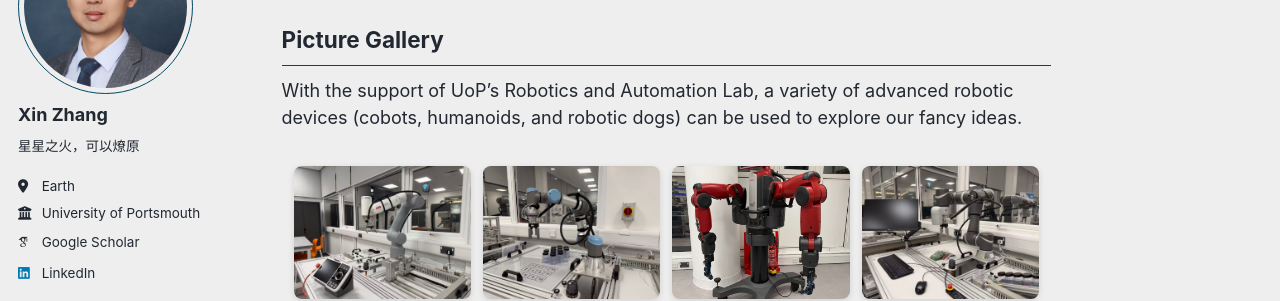
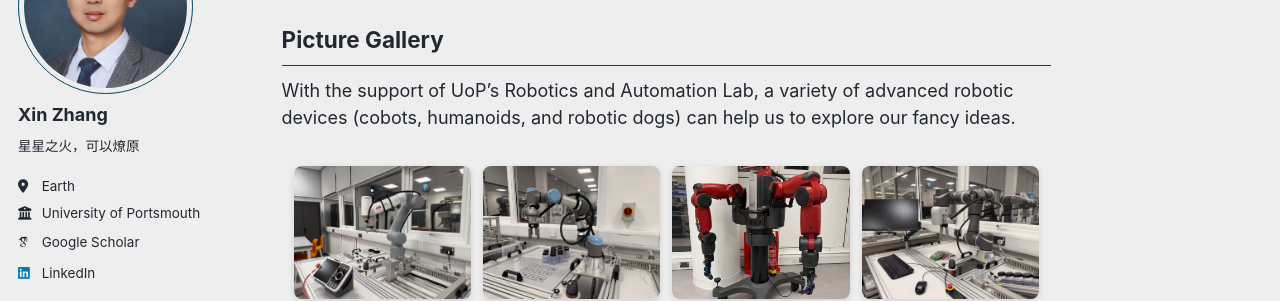
Before and after one commit to Mansion-ZX/Mansion-ZX.github.io, a Jekyll site: the page built from _pages/about.md, in a window 1280 px wide and 900 px high, scrolled down 5052 px. Shown: the part 180-481 px from the top of the window. Built offline with Jekyll 4.4.1, drawn with Linux system fonts in a browser that asks for light colours; some web fonts are replaced; a script that is not in the unit is left out.

Commit message:
Update about.md

```diff
--- a/_pages/about.md
+++ b/_pages/about.md
@@ -158,7 +158,7 @@ More Info
 
 Picture Gallery
 ------
-With the support of UoP's Robotics and Automation Lab, a variety of advanced robotic devices (cobots, humanoids, and robotic dogs) can be used to explore our fancy ideas.
+With the support of UoP's Robotics and Automation Lab, a variety of advanced robotic devices (cobots, humanoids, and robotic dogs) can help us to explore our fancy ideas.
 
 
 <style>
```
